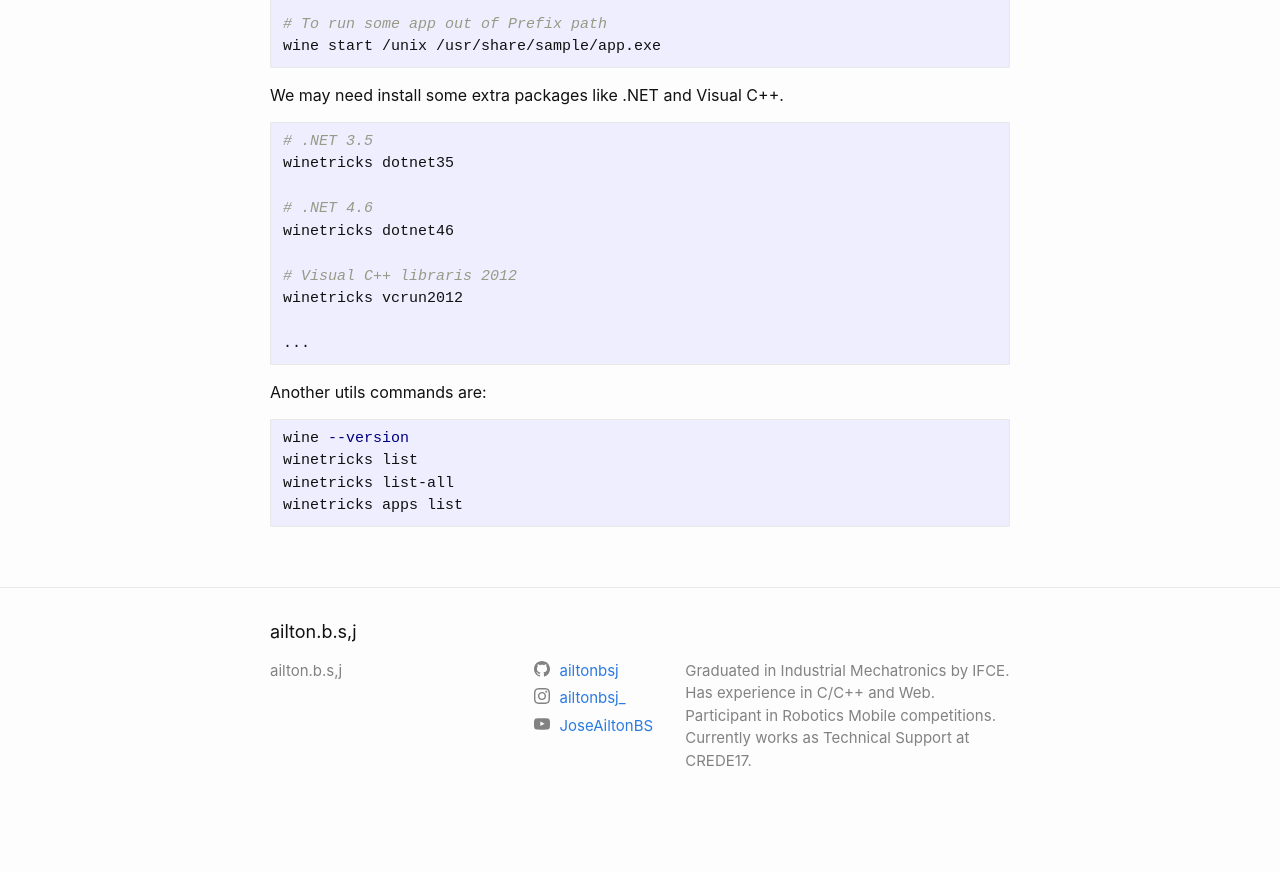
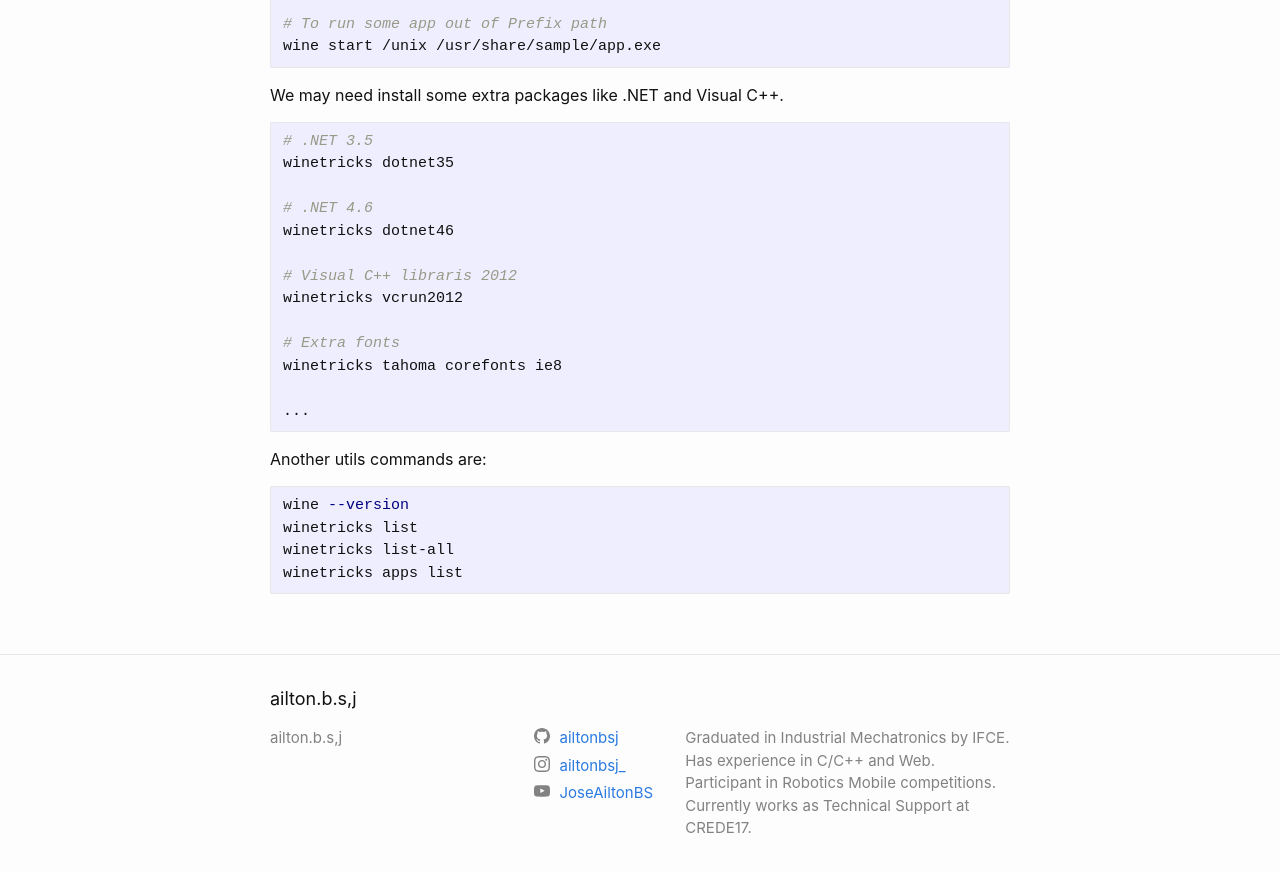
Before and after one commit to ailtonbsj/ailtonbsj.github.io, a Jekyll site: the page built from _posts/2019-11-02-running-windows-apps-on-linux-with-wine.md, in a window 1280 px wide and 900 px high, scrolled down 1428 px. Shown: the top 872 px of the window. Built offline with Jekyll 4.4.1, drawn with Linux system fonts in a browser that asks for light colours; comment, search, counter and statistics services are not loaded; before the commit the page ends 2260 px from its top, so only the background shows below that.

Commit message:
added extrafont to wine article

````diff
--- a/_posts/2019-11-02-running-windows-apps-on-linux-with-wine.md
+++ b/_posts/2019-11-02-running-windows-apps-on-linux-with-wine.md
@@ -80,6 +80,9 @@ winetricks dotnet46
 # Visual C++ libraris 2012
 winetricks vcrun2012
 
+# Extra fonts
+winetricks tahoma corefonts ie8
+
 ...
 ```
 
````
